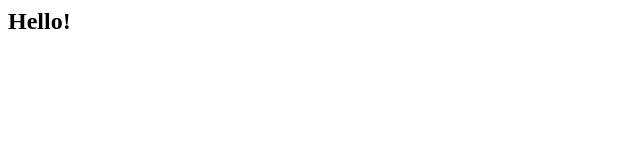
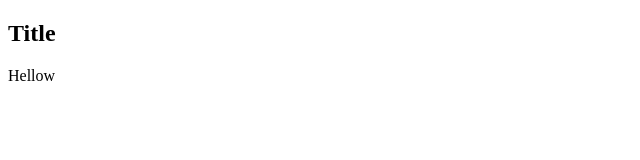
Before and after one commit to s1012644/mokoversity-camp3, a plain HTML site: page index.html in a window 1280 px wide. Shown: the whole page, without its empty margins (0-640 px from the left). Drawn offline with Linux system fonts and the light colour scheme.

Commit message:
Rewrite HTML5,fix #5

```diff
--- a/index.html
+++ b/index.html
@@ -1,5 +1,10 @@
+<!DOCTYPE html>
 <html>
+<head>
+	<title>Hello</title>
+</head>
 <body>
-<h2>Hello!</h2>
+<h2>Title</h2>
+<p>Hellow</p>
 </body>
 </html>
```
